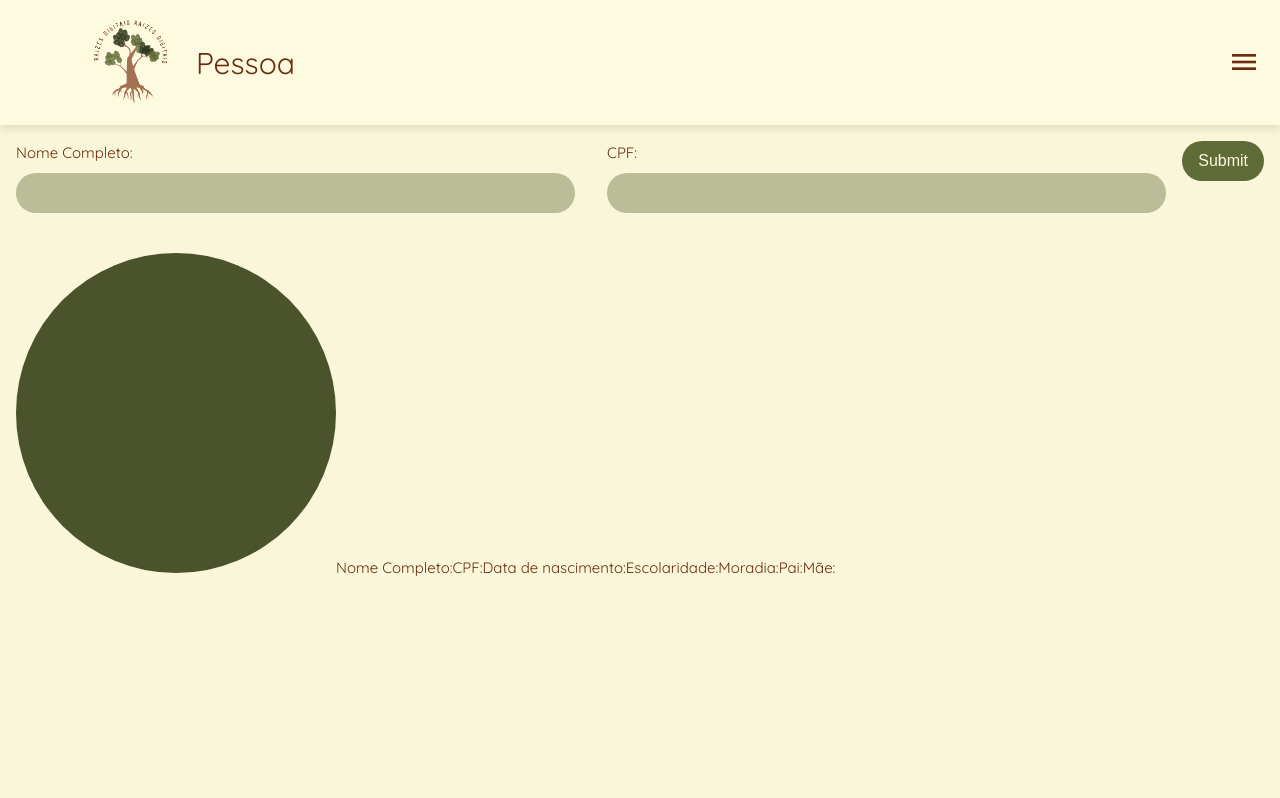
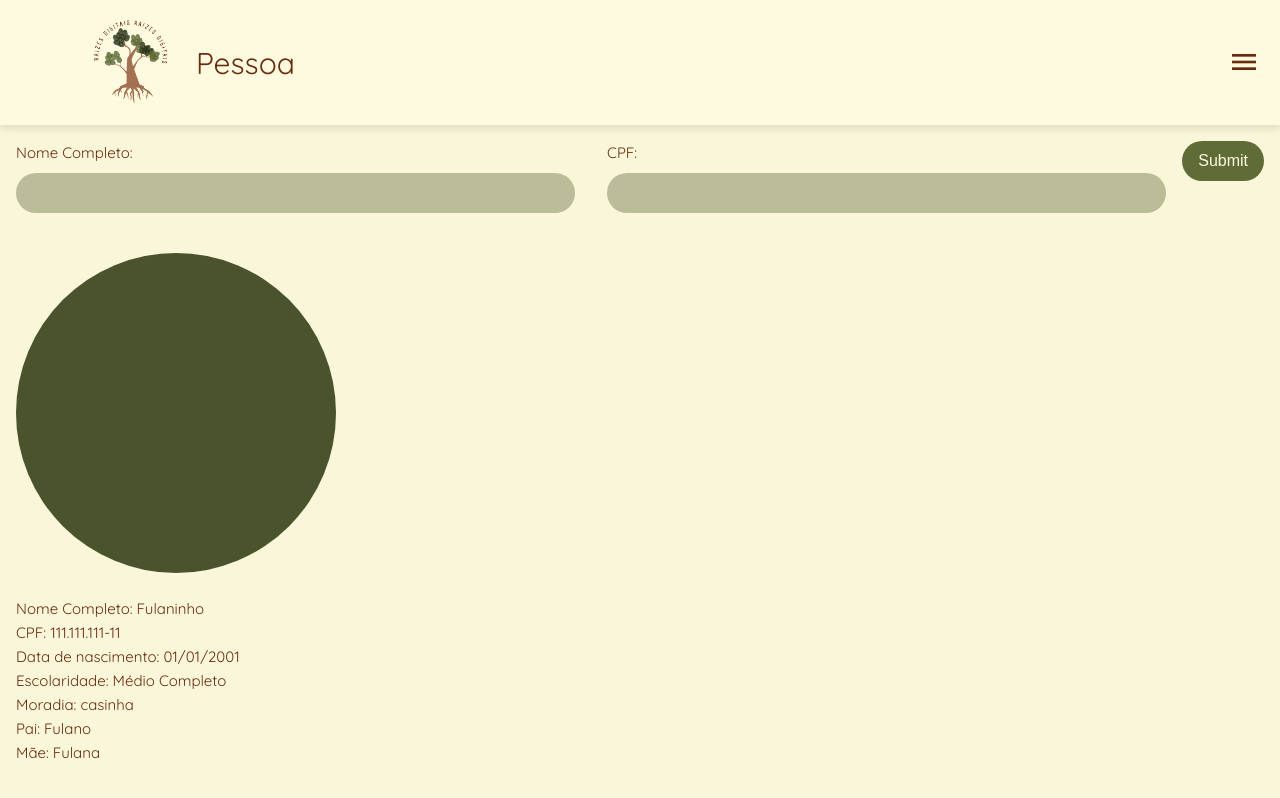
Before and after one commit to laissamendes/pi-frontend, a Vue app: page /Pessoa in a window 1280 px wide. Built offline with nearby package versions, Linux system fonts and the light colour scheme; a web font is replaced by a local one.

Commit message:
alteração na página de pessoa

```diff
--- a/dev-dist/sw.js
+++ b/dev-dist/sw.js
@@ -82,7 +82,7 @@ define(['./workbox-b5f7729d'], (function (workbox) { 'use strict';
     "revision": "3ca0b8505b4bec776b69afdba2768812"
   }, {
     "url": "index.html",
-    "revision": "0.45baj421s7o"
+    "revision": "0.jpa3m0ngrho"
   }], {});
   workbox.cleanupOutdatedCaches();
   workbox.registerRoute(new workbox.NavigationRoute(workbox.createHandlerBoundToURL("index.html"), {
--- a/src/views/PessoaView.vue
+++ b/src/views/PessoaView.vue
@@ -19,13 +19,13 @@
   <div class="profile-image"></div>
   <!--colocamos para saber como ficara pronto -->
     <img src="" alt=""  />
-    <p>Nome Completo: {{ nome }}</p>
-    <p>CPF: {{ cpf }}</p>
-    <p>Data de nascimento: {{ data_nasc }}</p>
-    <p>Escolaridade: {{ escolaridade }}</p>
-    <p>Moradia: {{ moradia }}</p>
-    <p>Pai: {{ nome_pai }}</p>
-    <p>Mãe: {{ nome_mae }}</p>
+    <p>Nome Completo: {{ nome }} Fulaninho</p>
+    <p>CPF: {{ cpf }} 111.111.111-11</p>
+    <p>Data de nascimento: {{ data_nasc }} 01/01/2001</p>
+    <p>Escolaridade: {{ escolaridade }} Médio Completo</p>
+    <p>Moradia: {{ moradia }} casinha</p>
+    <p>Pai: {{ nome_pai }} Fulano</p>
+    <p>Mãe: {{ nome_mae }} Fulana</p>
   </div>
 </template>
 
@@ -76,10 +76,8 @@ label {
 
 .infos {
   padding: 1rem;
-  text-align: left;
   color: #6a2c0f;
-  display: flex;
-  align-items: baseline;
+
 }
 
 .infos > .profile-image {
```
